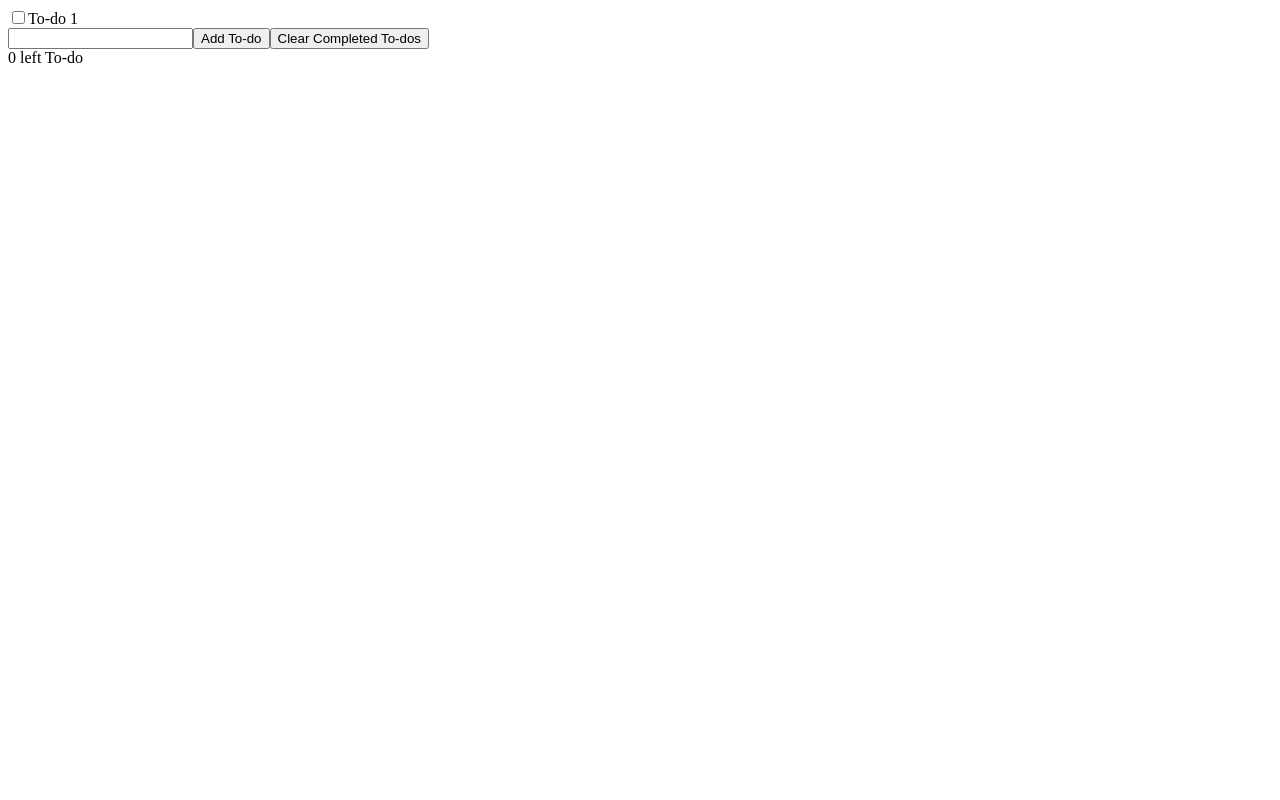
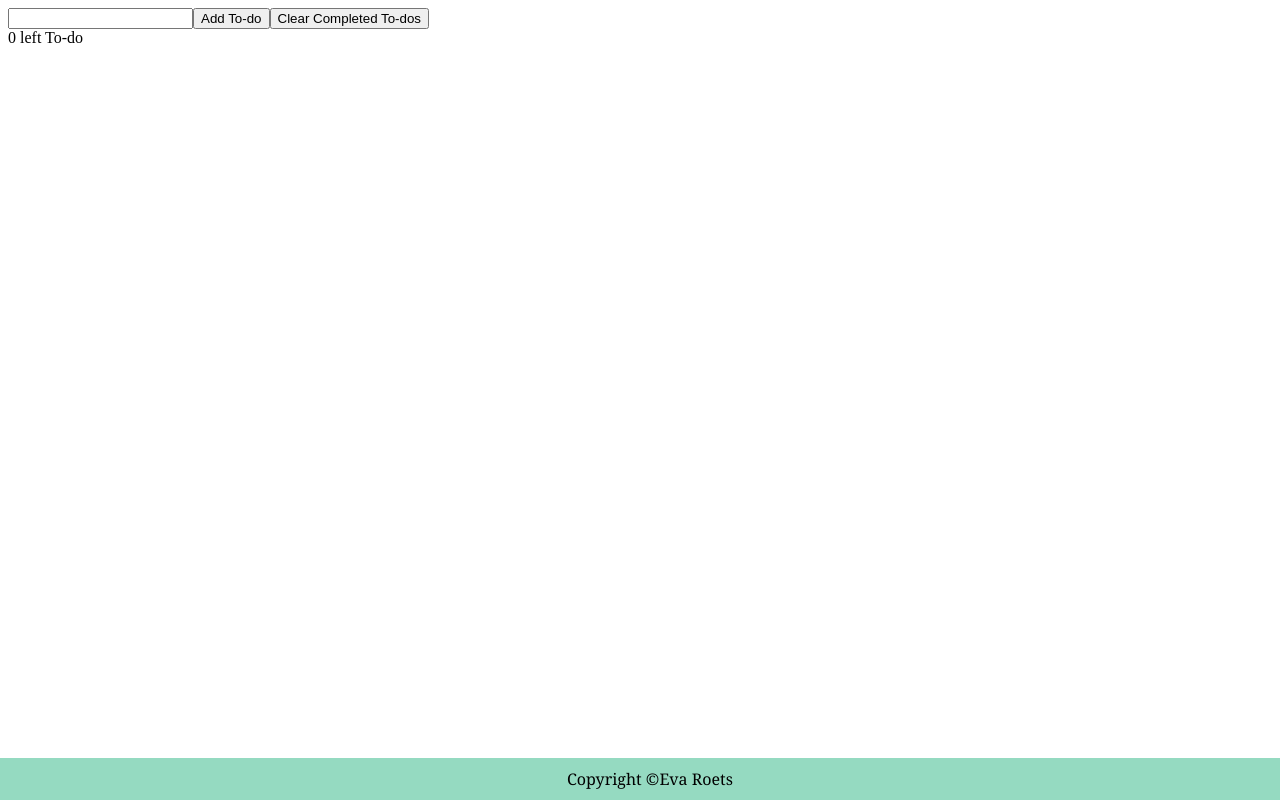
Before and after one commit to EvaRoets/intro-react, a React (Create React App) app: page / in a window 1280 px wide. Built offline with nearby package versions, Linux system fonts and the light colour scheme.

Commit message:
Add footer

```diff
--- a/src/App.js
+++ b/src/App.js
@@ -1,24 +1,26 @@
 // Import state hook for function component to be rendered every time it changes
-import React, { useState} from "react";
+import React, {useState} from "react";
+import './css/style.css';
 import TodoList from "./TodoList";
+import Footer from "./components/footer";
 
 //Access root of entire application
 function App() {
     // Object destructuring: Use default array for to-dos, saved in const (all to-dos, function to update to-dos)
-    const [todos, setTodos] = useState([{id : 1, name: 'To-do 1', complete: false}])
+    const [todos, setTodos] = useState([])
     //Add html for to-do app
     return (
         // empty component = fragment, allowing to add multiple JSX elements in 1 function
         <>
             {/*1st JSX element with passed props todos ~ html attribute */}
-      <TodoList todos = {todos}/>
+            <TodoList todos={todos}/>
             <input type="text"/>
             <button>Add To-do</button>
             <button>Clear Completed To-dos</button>
             <div>0 left To-do</div>
+            <Footer/>
         </>
-  )
-
+    );
 }
 
 export default App;
--- /dev/null
+++ b/src/components/footer.js
@@ -0,0 +1,16 @@
+import React from "react";
+
+const Footer = () => {
+    const name = "Eva Roets"
+    return (
+        <>
+            <div className="footer">
+                Copyright &copy;
+                <script>document.write(new Date().getFullYear())</script>
+                {name}
+            </div>
+        </>
+    );
+}
+
+export default Footer;
--- /dev/null
+++ b/src/css/style.css
@@ -0,0 +1,11 @@
+.footer{
+    text-align: center;
+    font-family: Cambria;
+    margin-top: 10px;
+    padding: 10px;
+    background-color: #95DAC1;
+    position: fixed;
+    bottom: 0;
+    left: 0;
+    width: 100%;
+}
```
Also changed, not shown: src/components/header.js (added). Lines whose indentation alone changed are shown as unchanged.
